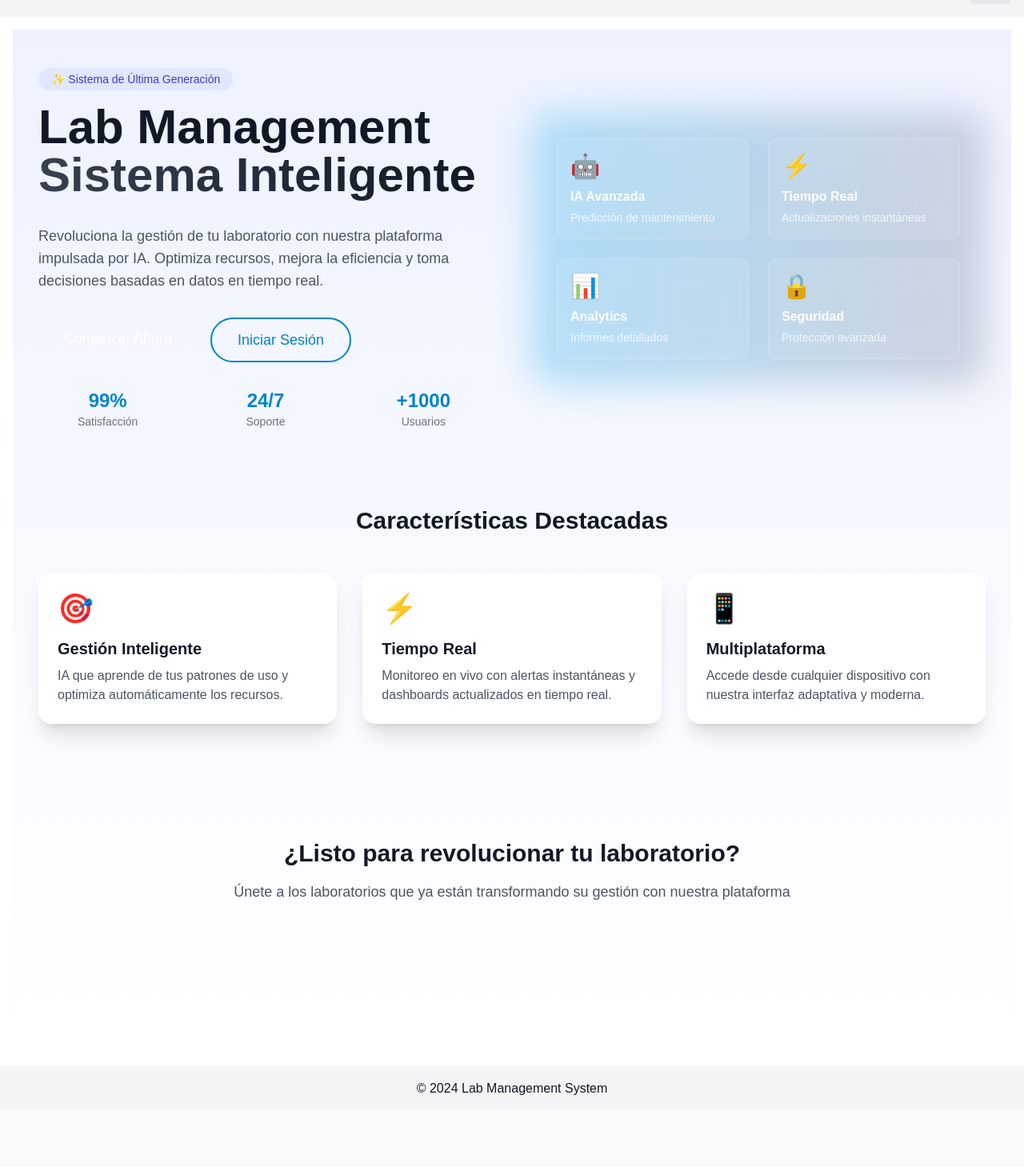
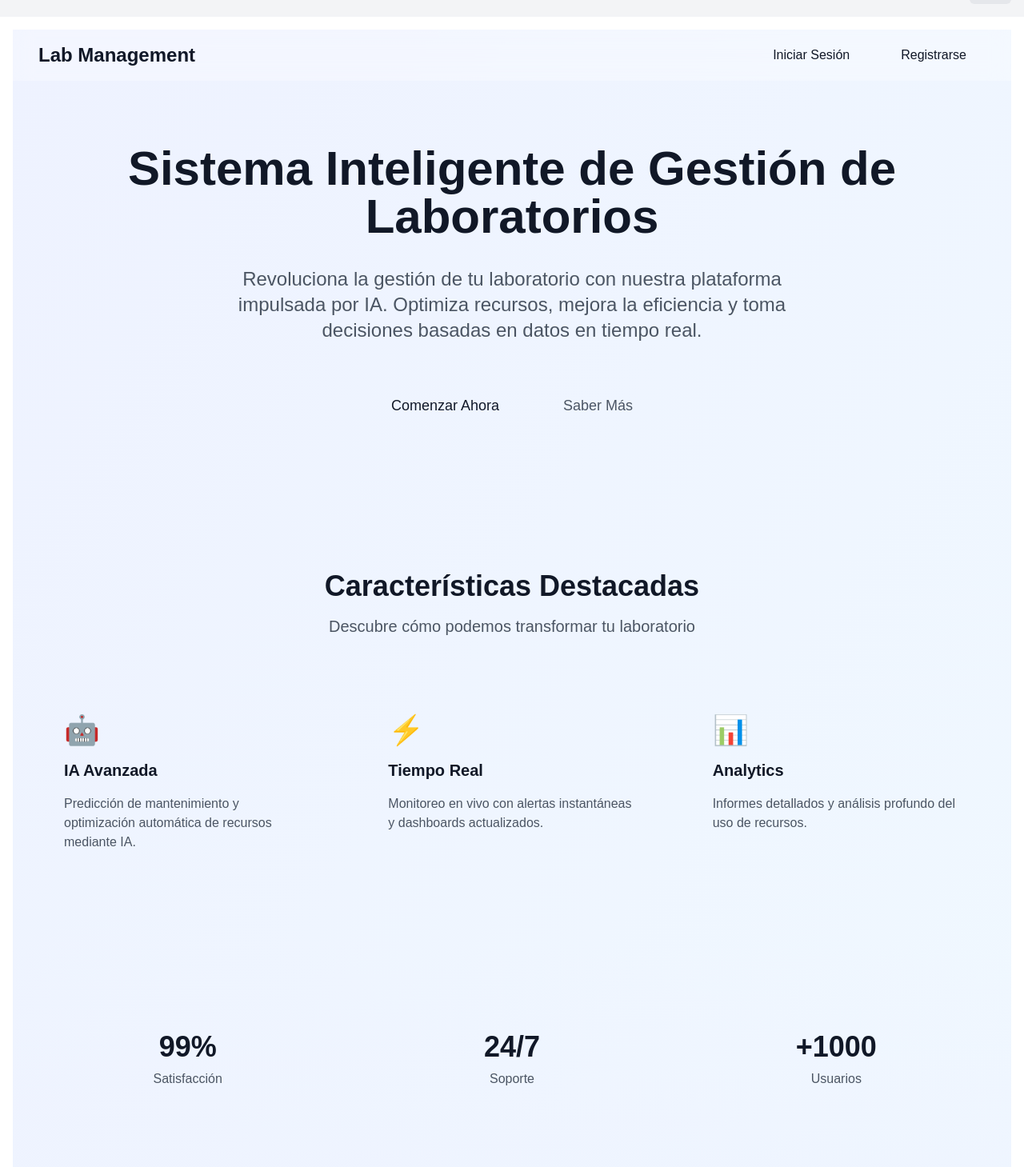
Before and after one commit to mat1520/lab-management-system, a React (Create React App) app in the folder frontend/: page / in a window 1280 px wide. Shown: the part 51-1510 px from the top of the page at 80% size. Before the commit the page ends 1440 px from the top, so only its background shows below. Built offline with nearby package versions, Linux system fonts and the light colour scheme.

Commit message:
feat: mejora estilos globales y página de inicio

```diff
--- a/frontend/src/pages/Home.tsx
+++ b/frontend/src/pages/Home.tsx
@@ -1,146 +1,156 @@
 import React from 'react';
 import { Link } from 'react-router-dom';
+import { useSelector } from 'react-redux';
+import { RootState } from '../store';
 
 const Home: React.FC = () => {
+  const { user } = useSelector((state: RootState) => state.auth);
+
   return (
-    <div className="relative min-h-screen overflow-hidden bg-gradient-to-b from-indigo-50 to-white">
-      {/* Círculos decorativos con animación */}
-      <div className="accent-circle top-[-150px] right-[-150px]" />
-      <div className="accent-circle bottom-[-150px] left-[-150px]" />
-      <div className="accent-circle top-[20%] left-[30%]" style={{ animationDelay: '1s' }} />
-      <div className="accent-circle bottom-[30%] right-[20%]" style={{ animationDelay: '2s' }} />
+    <div className="min-h-screen bg-gradient-to-br from-indigo-50 to-sky-50 dark:from-gray-900 dark:to-slate-900">
+      {/* Hero Section */}
+      <div className="relative overflow-hidden">
+        {/* Decorative circles */}
+        <div className="accent-circle top-[-10%] left-[-5%]"></div>
+        <div className="accent-circle bottom-[-10%] right-[-5%]"></div>
 
-      {/* Contenido principal */}
-      <div className="relative z-10 max-w-7xl mx-auto px-4 sm:px-6 lg:px-8 py-12">
-        <div className="grid grid-cols-1 lg:grid-cols-2 gap-12 items-center">
-          {/* Texto principal con animaciones */}
-          <div className="space-y-8">
-            <div className="space-y-4">
-              <span className="inline-block px-4 py-1 rounded-full bg-indigo-100 text-indigo-700 text-sm font-medium">
-                ✨ Sistema de Última Generación
-              </span>
-              <h1 className="text-5xl md:text-6xl font-bold leading-tight">
-                <span className="text-gradient">Lab Management</span>
-                <br />
-                <span className="bg-clip-text text-transparent bg-gradient-to-r from-gray-700 to-gray-900">
-                  Sistema Inteligente
-                </span>
-              </h1>
+        {/* Navigation */}
+        <nav className="relative z-10 backdrop-blur-md bg-white/30 dark:bg-gray-800/30">
+          <div className="max-w-7xl mx-auto px-4 sm:px-6 lg:px-8">
+            <div className="flex items-center justify-between h-16">
+              <div className="flex-shrink-0">
+                <h1 className="text-2xl font-bold text-gradient">Lab Management</h1>
+              </div>
+              <div className="flex space-x-4">
+                {!user ? (
+                  <>
+                    <Link to="/login" className="button-gradient px-6 py-2">
+                      Iniciar Sesión
+                    </Link>
+                    <Link to="/register" className="button-gradient px-6 py-2">
+                      Registrarse
+                    </Link>
+                  </>
+                ) : (
+                  <Link to="/dashboard" className="button-gradient px-6 py-2">
+                    Dashboard
+                  </Link>
+                )}
+              </div>
             </div>
-            <p className="text-lg text-gray-600 max-w-2xl animate-fade-in">
+          </div>
+        </nav>
+
+        {/* Hero content */}
+        <div className="relative max-w-7xl mx-auto px-4 sm:px-6 lg:px-8 pt-20 pb-24">
+          <div className="text-center">
+            <h1 className="text-5xl md:text-6xl font-bold mb-8 text-gradient">
+              Sistema Inteligente de Gestión de Laboratorios
+            </h1>
+            <p className="text-xl md:text-2xl text-gray-600 dark:text-gray-300 mb-12 max-w-3xl mx-auto">
               Revoluciona la gestión de tu laboratorio con nuestra plataforma impulsada por IA.
               Optimiza recursos, mejora la eficiencia y toma decisiones basadas en datos en tiempo real.
             </p>
-            <div className="flex gap-4">
-              <Link
-                to="/register"
-                className="button-gradient text-white px-8 py-3 rounded-full font-medium text-lg"
-              >
+            <div className="flex justify-center space-x-4">
+              <Link to="/register" className="button-gradient px-8 py-4 text-lg">
                 Comenzar Ahora
               </Link>
-              <Link
-                to="/login"
-                className="px-8 py-3 rounded-full font-medium text-lg border-2 border-primary-600 text-primary-600 hover:bg-primary-50 transition-colors"
-              >
-                Iniciar Sesión
-              </Link>
-            </div>
-
-            {/* Estadísticas */}
-            <div className="grid grid-cols-3 gap-6 mt-12">
-              {[
-                { number: '99%', label: 'Satisfacción' },
-                { number: '24/7', label: 'Soporte' },
-                { number: '+1000', label: 'Usuarios' },
-              ].map((stat, index) => (
-                <div key={index} className="text-center">
-                  <div className="text-2xl font-bold text-primary-600">{stat.number}</div>
-                  <div className="text-sm text-gray-500">{stat.label}</div>
-                </div>
-              ))}
-            </div>
-          </div>
-
-          {/* Panel de características con efecto glass */}
-          <div className="animate-float">
-            <div className="relative">
-              <div className="absolute inset-0 bg-gradient-to-r from-primary-500 to-secondary-500 rounded-3xl blur-xl opacity-30"></div>
-              <div className="relative glass-effect rounded-3xl p-8">
-                <div className="grid grid-cols-2 gap-6">
-                  {[
-                    { title: 'IA Avanzada', icon: '🤖', desc: 'Predicción de mantenimiento' },
-                    { title: 'Tiempo Real', icon: '⚡', desc: 'Actualizaciones instantáneas' },
-                    { title: 'Analytics', icon: '📊', desc: 'Informes detallados' },
-                    { title: 'Seguridad', icon: '🔒', desc: 'Protección avanzada' },
-                  ].map((feature, index) => (
-                    <div
-                      key={index}
-                      className="p-4 rounded-xl bg-white/10 backdrop-blur-lg border border-white/20 card-hover"
-                    >
-                      <div className="text-3xl mb-2">{feature.icon}</div>
-                      <h3 className="font-semibold text-white mb-1">{feature.title}</h3>
-                      <p className="text-sm text-white/80">{feature.desc}</p>
-                    </div>
-                  ))}
-                </div>
-              </div>
+              <a href="#features" className="px-8 py-4 text-lg text-gray-600 dark:text-gray-300 hover:text-gray-900 dark:hover:text-white transition-colors">
+                Saber Más
+              </a>
             </div>
           </div>
         </div>
+      </div>
 
-        {/* Características principales */}
-        <div className="mt-24 space-y-12">
-          <h2 className="text-3xl font-bold text-center mb-12">
-            <span className="text-gradient">Características Destacadas</span>
-          </h2>
+      {/* Features Section */}
+      <section id="features" className="py-20 relative">
+        <div className="max-w-7xl mx-auto px-4 sm:px-6 lg:px-8">
+          <div className="text-center mb-16">
+            <h2 className="text-4xl font-bold text-gradient mb-4">
+              Características Destacadas
+            </h2>
+            <p className="text-xl text-gray-600 dark:text-gray-300">
+              Descubre cómo podemos transformar tu laboratorio
+            </p>
+          </div>
+
           <div className="grid grid-cols-1 md:grid-cols-3 gap-8">
-            {[
-              {
-                icon: '🎯',
-                title: 'Gestión Inteligente',
-                description: 'IA que aprende de tus patrones de uso y optimiza automáticamente los recursos.',
-              },
-              {
-                icon: '⚡',
-                title: 'Tiempo Real',
-                description: 'Monitoreo en vivo con alertas instantáneas y dashboards actualizados en tiempo real.',
-              },
-              {
-                icon: '📱',
-                title: 'Multiplataforma',
-                description: 'Accede desde cualquier dispositivo con nuestra interfaz adaptativa y moderna.',
-              },
-            ].map((feature, index) => (
-              <div
-                key={index}
-                className="p-6 rounded-2xl bg-white shadow-xl card-hover"
-              >
-                <div className="text-4xl mb-4">{feature.icon}</div>
-                <h3 className="text-xl font-semibold mb-2">{feature.title}</h3>
-                <p className="text-gray-600">{feature.description}</p>
-              </div>
-            ))}
+            {/* Feature 1 */}
+            <div className="glass-effect p-8 rounded-2xl">
+              <div className="text-4xl mb-4">🤖</div>
+              <h3 className="text-xl font-semibold mb-4 text-gradient">IA Avanzada</h3>
+              <p className="text-gray-600 dark:text-gray-300">
+                Predicción de mantenimiento y optimización automática de recursos mediante IA.
+              </p>
+            </div>
+
+            {/* Feature 2 */}
+            <div className="glass-effect p-8 rounded-2xl">
+              <div className="text-4xl mb-4">⚡</div>
+              <h3 className="text-xl font-semibold mb-4 text-gradient">Tiempo Real</h3>
+              <p className="text-gray-600 dark:text-gray-300">
+                Monitoreo en vivo con alertas instantáneas y dashboards actualizados.
+              </p>
+            </div>
+
+            {/* Feature 3 */}
+            <div className="glass-effect p-8 rounded-2xl">
+              <div className="text-4xl mb-4">📊</div>
+              <h3 className="text-xl font-semibold mb-4 text-gradient">Analytics</h3>
+              <p className="text-gray-600 dark:text-gray-300">
+                Informes detallados y análisis profundo del uso de recursos.
+              </p>
+            </div>
           </div>
         </div>
+      </section>
 
-        {/* Banner de llamada a la acción */}
-        <div className="mt-24 text-center">
-          <div className="glass-effect p-12 rounded-3xl relative overflow-hidden">
-            <h2 className="text-3xl font-bold mb-4">
+      {/* Stats Section */}
+      <section className="py-20 relative bg-gradient-to-b from-transparent to-indigo-50/50 dark:to-slate-800/50">
+        <div className="max-w-7xl mx-auto px-4 sm:px-6 lg:px-8">
+          <div className="grid grid-cols-1 md:grid-cols-3 gap-8 text-center">
+            <div className="glass-effect p-8 rounded-2xl">
+              <div className="text-4xl font-bold text-gradient mb-2">99%</div>
+              <div className="text-gray-600 dark:text-gray-300">Satisfacción</div>
+            </div>
+            <div className="glass-effect p-8 rounded-2xl">
+              <div className="text-4xl font-bold text-gradient mb-2">24/7</div>
+              <div className="text-gray-600 dark:text-gray-300">Soporte</div>
+            </div>
+            <div className="glass-effect p-8 rounded-2xl">
+              <div className="text-4xl font-bold text-gradient mb-2">+1000</div>
+              <div className="text-gray-600 dark:text-gray-300">Usuarios</div>
+            </div>
+          </div>
+        </div>
+      </section>
+
+      {/* CTA Section */}
+      <section className="py-20 relative">
+        <div className="max-w-7xl mx-auto px-4 sm:px-6 lg:px-8 text-center">
+          <div className="glass-effect p-12 rounded-2xl">
+            <h2 className="text-4xl font-bold text-gradient mb-8">
               ¿Listo para revolucionar tu laboratorio?
             </h2>
-            <p className="text-lg text-gray-600 mb-8">
-              Únete a los laboratorios que ya están transformando su gestión con nuestra plataforma
+            <p className="text-xl text-gray-600 dark:text-gray-300 mb-8 max-w-2xl mx-auto">
+              Únete a los más de 1000 usuarios que ya han transformado la gestión de sus laboratorios.
             </p>
-            <Link
-              to="/register"
-              className="button-gradient text-white px-12 py-4 rounded-full font-medium text-lg inline-block"
-            >
-              Comenzar Ahora
+            <Link to="/register" className="button-gradient px-8 py-4 text-lg inline-block">
+              Comenzar Gratis
             </Link>
           </div>
         </div>
-      </div>
+      </section>
+
+      {/* Footer */}
+      <footer className="py-12 relative">
+        <div className="max-w-7xl mx-auto px-4 sm:px-6 lg:px-8">
+          <div className="text-center text-gray-600 dark:text-gray-400">
+            <p>© 2024 Lab Management System. Todos los derechos reservados.</p>
+          </div>
+        </div>
+      </footer>
     </div>
   );
 };
--- a/frontend/src/styles/globals.css
+++ b/frontend/src/styles/globals.css
@@ -1,151 +1,233 @@
-@import url('https://fonts.googleapis.com/css2?family=Poppins:wght@400;500;600;700&display=swap');
+@import url('https://fonts.googleapis.com/css2?family=Poppins:wght@300;400;500;600;700;800&family=Space+Grotesk:wght@300;400;500;600;700&display=swap');
 
 @tailwind base;
 @tailwind components;
 @tailwind utilities;
 
 :root {
-  --primary-color: #6366f1;
-  --secondary-color: #4f46e5;
-  --accent-color: #ffd60a;
-  --background-light: #f8fafc;
-  --background-dark: #1e293b;
-  --text-light: #334155;
-  --text-dark: #f1f5f9;
+  /* Color Scheme - Light */
+  --primary-light: #4f46e5;
+  --primary-dark: #3730a3;
+  --secondary-light: #0ea5e9;
+  --secondary-dark: #0369a1;
+  --accent-light: #f59e0b;
+  --accent-dark: #d97706;
+
+  /* Backgrounds */
+  --bg-light-start: #f8fafc;
+  --bg-light-end: #e0f2fe;
+  --bg-dark-start: #0f172a;
+  --bg-dark-end: #1e293b;
+
+  /* Text Colors */
+  --text-light-primary: #1e293b;
+  --text-light-secondary: #475569;
+  --text-dark-primary: #f1f5f9;
+  --text-dark-secondary: #94a3b8;
+
+  /* Borders & Shadows */
+  --border-light: rgba(255, 255, 255, 0.5);
+  --border-dark: rgba(255, 255, 255, 0.1);
+  --shadow-light: rgba(15, 23, 42, 0.1);
+  --shadow-dark: rgba(0, 0, 0, 0.3);
 }
 
+/* Base styles */
 body {
   font-family: 'Poppins', sans-serif;
-  background-color: var(--background-light);
+  @apply antialiased min-h-screen;
+  background: linear-gradient(135deg, var(--bg-light-start) 0%, var(--bg-light-end) 100%);
 }
 
-.gradient-bg {
-  background: linear-gradient(135deg, var(--primary-color), var(--secondary-color));
+body.dark {
+  background: linear-gradient(135deg, var(--bg-dark-start) 0%, var(--bg-dark-end) 100%);
 }
 
+/* Typography */
+h1, h2, h3, h4, h5, h6 {
+  font-family: 'Space Grotesk', sans-serif;
+}
+
+/* Glass effect */
+.glass-effect {
+  @apply backdrop-blur-xl border transition-all duration-300 ease-out;
+  background: rgba(255, 255, 255, 0.1);
+  border-color: var(--border-light);
+  box-shadow: 0 8px 32px 0 var(--shadow-light);
+}
+
+.dark .glass-effect {
+  background: rgba(15, 23, 42, 0.4);
+  border-color: var(--border-dark);
+  box-shadow: 0 8px 32px 0 var(--shadow-dark);
+}
+
+.glass-effect:hover {
+  @apply transform -translate-y-1;
+  background: rgba(255, 255, 255, 0.15);
+}
+
+.dark .glass-effect:hover {
+  background: rgba(15, 23, 42, 0.5);
+}
+
+/* Input styles */
+.input-effect {
+  @apply block w-full px-4 py-3 rounded-xl border-2 transition-all duration-200;
+  background: rgba(255, 255, 255, 0.9);
+  border-color: var(--border-light);
+}
+
+.dark .input-effect {
+  background: rgba(15, 23, 42, 0.6);
+  border-color: var(--border-dark);
+  color: var(--text-dark-primary);
+}
+
+.input-effect:focus {
+  @apply ring-2 ring-primary-500 border-transparent;
+  background: rgba(255, 255, 255, 1);
+}
+
+.dark .input-effect:focus {
+  @apply ring-primary-400;
+  background: rgba(15, 23, 42, 0.8);
+}
+
+/* Button styles */
+.button-gradient {
+  @apply relative overflow-hidden font-medium rounded-xl transition-all duration-300;
+  background: linear-gradient(135deg, var(--primary-light), var(--secondary-light));
+  box-shadow: 0 4px 15px var(--shadow-light);
+  color: white;
+}
+
+.dark .button-gradient {
+  background: linear-gradient(135deg, var(--primary-dark), var(--secondary-dark));
+  box-shadow: 0 4px 15px var(--shadow-dark);
+}
+
+.button-gradient::before {
+  content: '';
+  @apply absolute inset-0 opacity-0 transition-opacity duration-300;
+  background: linear-gradient(135deg, var(--secondary-light), var(--primary-light));
+}
+
+.dark .button-gradient::before {
+  background: linear-gradient(135deg, var(--secondary-dark), var(--primary-dark));
+}
+
+.button-gradient:hover::before {
+  @apply opacity-100;
+}
+
+.button-gradient:hover {
+  @apply transform -translate-y-0.5;
+  box-shadow: 0 6px 20px var(--shadow-light);
+}
+
+.dark .button-gradient:hover {
+  box-shadow: 0 6px 20px var(--shadow-dark);
+}
+
+/* Text gradient */
+.text-gradient {
+  @apply font-bold bg-clip-text text-transparent;
+  background-image: linear-gradient(135deg, var(--primary-light), var(--secondary-light));
+  background-size: 200% auto;
+  animation: gradient-shift 4s ease infinite;
+}
+
+.dark .text-gradient {
+  background-image: linear-gradient(135deg, var(--primary-dark), var(--secondary-dark));
+}
+
+/* Accent circles */
 .accent-circle {
-  position: absolute;
-  width: 300px;
-  height: 300px;
-  border-radius: 50%;
-  background-color: var(--accent-color);
-  opacity: 0.1;
-  z-index: 0;
+  @apply absolute rounded-full blur-3xl opacity-30;
+  width: 400px;
+  height: 400px;
+  background: linear-gradient(135deg, var(--accent-light), var(--secondary-light));
   animation: pulse 8s ease-in-out infinite;
 }
 
-.glass-effect {
-  background: rgba(255, 255, 255, 0.1);
-  backdrop-filter: blur(10px);
-  border: 1px solid rgba(255, 255, 255, 0.2);
-  box-shadow: 0 8px 32px 0 rgba(31, 38, 135, 0.37);
-  transition: all 0.3s ease;
+.dark .accent-circle {
+  background: linear-gradient(135deg, var(--accent-dark), var(--secondary-dark));
 }
 
-.glass-effect:hover {
-  transform: translateY(-5px);
-  box-shadow: 0 12px 40px 0 rgba(31, 38, 135, 0.45);
-}
-
-.animate-float {
-  animation: float 6s ease-in-out infinite;
-}
-
-@keyframes float {
-  0% {
-    transform: translateY(0px) rotate(0deg);
-  }
-  50% {
-    transform: translateY(-20px) rotate(2deg);
-  }
-  100% {
-    transform: translateY(0px) rotate(0deg);
-  }
+/* Animations */
+@keyframes gradient-shift {
+  0% { background-position: 0% 50%; }
+  50% { background-position: 100% 50%; }
+  100% { background-position: 0% 50%; }
 }
 
 @keyframes pulse {
-  0% {
-    transform: scale(1);
-    opacity: 0.1;
-  }
-  50% {
-    transform: scale(1.2);
-    opacity: 0.15;
-  }
-  100% {
-    transform: scale(1);
-    opacity: 0.1;
-  }
+  0% { transform: scale(1); opacity: 0.2; }
+  50% { transform: scale(1.1); opacity: 0.3; }
+  100% { transform: scale(1); opacity: 0.2; }
 }
 
-.text-gradient {
-  background: linear-gradient(135deg, var(--primary-color), var(--secondary-color));
-  -webkit-background-clip: text;
-  -webkit-text-fill-color: transparent;
-  animation: gradient-shift 8s ease infinite;
+/* Links */
+.link-hover {
+  @apply font-medium transition-colors duration-200;
+  color: var(--primary-light);
 }
 
-@keyframes gradient-shift {
-  0% {
-    background-position: 0% 50%;
-  }
-  50% {
-    background-position: 100% 50%;
-  }
-  100% {
-    background-position: 0% 50%;
-  }
+.dark .link-hover {
+  color: var(--primary-dark);
 }
 
-.button-gradient {
-  background: linear-gradient(135deg, var(--primary-color), var(--secondary-color));
-  transition: all 0.3s ease;
-  position: relative;
-  overflow: hidden;
+.link-hover:hover {
+  color: var(--secondary-light);
 }
 
-.button-gradient:before {
-  content: '';
-  position: absolute;
-  top: 0;
-  left: -100%;
-  width: 100%;
-  height: 100%;
-  background: linear-gradient(
-    120deg,
-    transparent,
-    rgba(255, 255, 255, 0.3),
-    transparent
-  );
-  transition: 0.5s;
+.dark .link-hover:hover {
+  color: var(--secondary-dark);
 }
 
-.button-gradient:hover:before {
-  left: 100%;
+/* Form labels */
+.form-label {
+  @apply block text-sm font-medium mb-2;
+  color: var(--text-light-secondary);
 }
 
-.button-gradient:hover {
-  transform: translateY(-2px);
-  box-shadow: 0 10px 20px rgba(99, 102, 241, 0.3);
+.dark .form-label {
+  color: var(--text-dark-secondary);
 }
 
-.input-effect {
-  transition: all 0.3s ease;
-  border: 2px solid transparent;
-  background: rgba(255, 255, 255, 0.9);
+/* Error messages */
+.error-message {
+  @apply text-sm p-3 rounded-lg border;
+  background: rgba(239, 68, 68, 0.1);
+  border-color: rgba(239, 68, 68, 0.2);
+  color: rgb(239, 68, 68);
 }
 
-.input-effect:focus {
-  border-color: var(--primary-color);
-  box-shadow: 0 0 15px rgba(99, 102, 241, 0.2);
-  transform: translateY(-1px);
+.dark .error-message {
+  background: rgba(239, 68, 68, 0.2);
+  border-color: rgba(239, 68, 68, 0.3);
+  color: rgb(248, 113, 113);
 }
 
-.card-hover {
-  transition: all 0.3s ease;
+/* Responsive text */
+@media (max-width: 640px) {
+  h1 { @apply text-4xl; }
+  h2 { @apply text-3xl; }
+  h3 { @apply text-2xl; }
+  p { @apply text-base; }
 }
 
-.card-hover:hover {
-  transform: translateY(-5px) scale(1.02);
-  box-shadow: 0 20px 40px rgba(0, 0, 0, 0.1);
+@media (min-width: 641px) and (max-width: 1024px) {
+  h1 { @apply text-5xl; }
+  h2 { @apply text-4xl; }
+  h3 { @apply text-3xl; }
+  p { @apply text-lg; }
 }
+
+@media (min-width: 1025px) {
+  h1 { @apply text-6xl; }
+  h2 { @apply text-5xl; }
+  h3 { @apply text-4xl; }
+  p { @apply text-xl; }
+}
```
